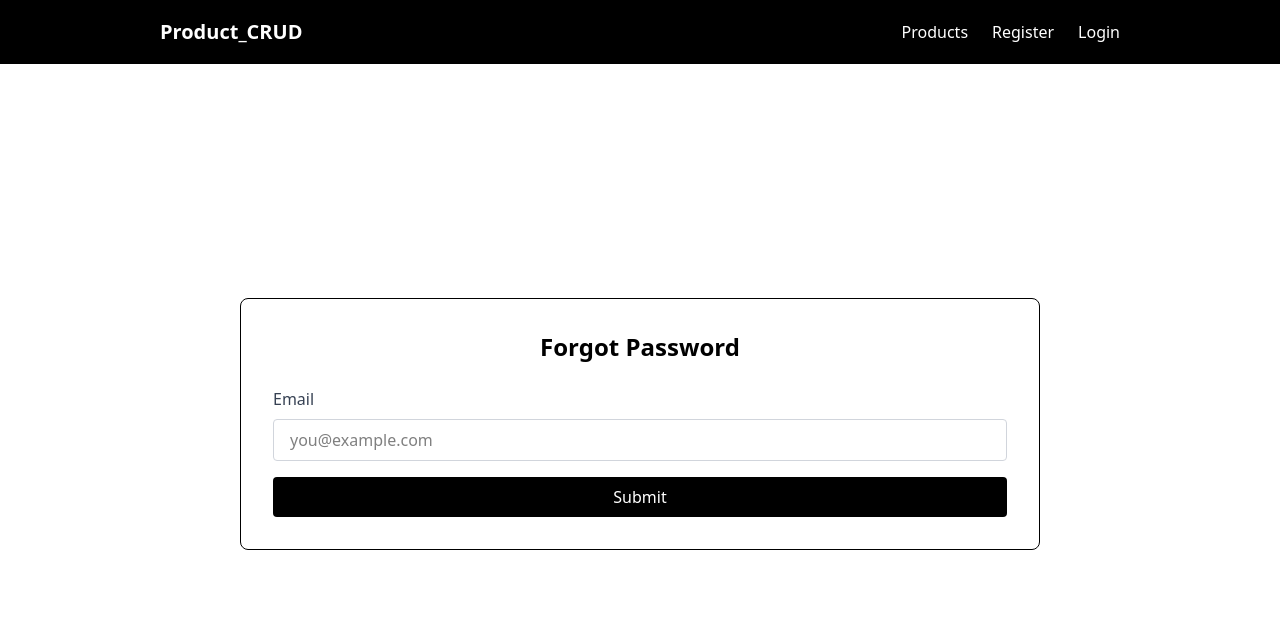
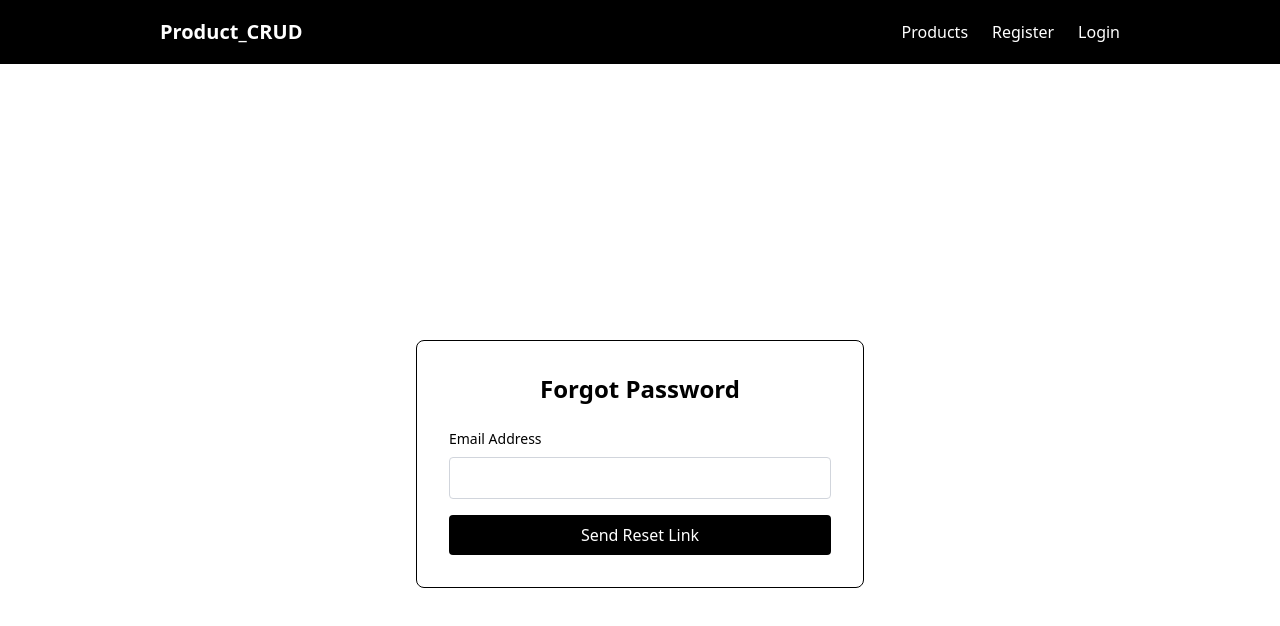
Before and after one commit to Kaosar3662/Product-Crud-React, a React (Vite) app: page /forget-pass in a window 1280 px wide. Shown: the top 626 px of the page. Built offline with nearby package versions, Linux system fonts and the light colour scheme.

Commit message:
Add password reset functionality with email confirmation and validation

```diff
--- a/src/Axios/AxiosCall.jsx
+++ b/src/Axios/AxiosCall.jsx
@@ -11,6 +11,7 @@ const api = axios.create({
   baseURL: 'http://127.0.0.1:8000/api',
   headers: {
     Accept: 'application/json',
+    'Content-Type': 'application/json',
   },
 });
 
@@ -111,6 +112,40 @@ const apiService = {
       throw e;
     }
   },
+
+  // Forgot password
+  forgotPassword: async data => {
+    try {
+      const response = await api.post('/forgot-password', data);
+      return response.data;
+    } catch (error) {
+      console.error('Error sending forgot password request:', error);
+      throw error;
+    }
+  },
+  // Validate reset password token
+  validateResetToken: async data => {
+    try {
+      console.log(data.token, data.email);
+      const response = await api.post('/password-reset/validate', data);
+      return response.data;
+    } catch (error) {
+      console.error('Error validating reset token:', error);
+      throw error;
+    }
+  },
+
+  // Reset password
+  resetPassword: async data => {
+    try {
+      const response = await api.post('/password-reset', data);
+      return response.data;
+    } catch (error) {
+      console.error('Error resetting password:', error);
+      throw error;
+    }
+  },
+
 };
 
 export default apiService;
--- a/src/main.jsx
+++ b/src/main.jsx
@@ -8,6 +8,8 @@ import Register from './pages/Register';
 import Login from './pages/Login';
 import Forget from './pages/Forget';
 import NotFound from './pages/404';
+import EmailConfirmed from './pages/EmailConfirmed';
+import ResetPassword from './pages/ResetPassword';
 
 
 const router = createBrowserRouter([
@@ -21,6 +23,8 @@ const router = createBrowserRouter([
       { path: '/login', element: <Login /> },
       { path: '/forget-pass', element: <Forget /> },
       { path: '/products/:slug', element: <Details /> },
+      { path: '/email-confirmed', element: <EmailConfirmed /> },
+      { path: '/reset-password', element: <ResetPassword /> },
     ],
   },
 ]);
--- /dev/null
+++ b/src/pages/EmailConfirmed.jsx
@@ -0,0 +1,25 @@
+import { Link } from "react-router-dom";
+
+const EmailConfirmed = () => {
+  return (
+    <div className="min-h-screen flex items-center justify-center bg-white">
+      <div className="border border-black rounded-lg p-10 text-center max-w-md w-full">
+        <h1 className="text-2xl font-semibold text-black mb-3">
+          Email Verified ✅
+        </h1>
+        <p className="text-green-700 mb-6">
+          Your email has been successfully confirmed.
+        </p>
+
+        <Link
+          to="/login"
+          className="inline-block px-6 py-3 bg-black text-white rounded-lg transition-colors duration-200 hover:bg-blue-600"
+        >
+          Go to Login
+        </Link>
+      </div>
+    </div>
+  );
+};
+
+export default EmailConfirmed;
--- a/src/pages/Forget.jsx
+++ b/src/pages/Forget.jsx
@@ -1,47 +1,64 @@
+import React, { useState } from 'react';
+import { Link } from 'react-router-dom';
+import apiService from '../Axios/AxiosCall';
 
+export default function Forget() {
+  const [email, setEmail] = useState('');
+  const [submitted, setSubmitted] = useState(false);
 
-import React, { useState } from 'react';
-
-const Forget = () => {
-  const [email, setEmail] = useState('');
-
-  const handleSubmit = (e) => {
+  const handleSubmit = async e => {
     e.preventDefault();
-    //Add forget password request logic here
+    await apiService.forgotPassword({ email });
+    setSubmitted(true);
   };
 
+  if (submitted) {
     return (
-    <div className="flex justify-center items-center min-h-[90vh] bg-white px-4 sm:px-6 lg:px-8">
-      <form
-        onSubmit={handleSubmit}
-        className="p-8 rounded-lg border border-black w-full max-w-2xl"
-        style={{ maxWidth: '800px' }}
+      <div className="fixed inset-0 flex items-center justify-center bg-black bg-opacity-50 z-50">
+        <div
+          className="flex flex-col items-center justify-center border border-black bg-white p-8 rounded-lg max-w-sm w-full"
         >
-        <h2 className="text-2xl font-bold mb-6 text-center">Forgot Password</h2>
-        <div className="mb-4">
-          <label htmlFor="email" className="block text-gray-700 mb-2">
-            Email
+          <h2 className="text-xl text-green-600 font-semibold mb-4">
+            Password reset link sent
+          </h2>
+          <p>Check your mail-box</p>
+          <Link
+            to="/login"
+            className="inline-block mt-4 px-6 py-2 bg-black text-white rounded hover:bg-blue-600"
+          >
+            Go to Login
+          </Link>
+        </div>
+      </div>
+    );
+  }
+
+  return (
+    <div className="min-h-screen flex items-center justify-center bg-white px-4">
+      <div className="bg-white border border-black rounded-lg p-8 max-w-md w-full">
+        <h1 className="text-2xl font-semibold mb-6 text-center">
+          Forgot Password
+        </h1>
+        <form onSubmit={handleSubmit}>
+          <label htmlFor="email" className="block text-sm font-medium mb-2">
+            Email Address
           </label>
           <input
+            id="email"
             type="email"
-            id="email"
-            name="email"
+            required
             value={email}
             onChange={e => setEmail(e.target.value)}
-            placeholder="you@example.com"
-            className="w-full px-4 py-2 border border-gray-300 rounded focus:outline-none focus:ring-2 focus:ring-blue-500"
-            required
+            className="w-full border border-gray-300 rounded px-3 py-2 mb-4 focus:outline-none focus:ring-2 focus:ring-blue-500"
           />
-        </div>
           <button
             type="submit"
             className="w-full bg-black text-white py-2 rounded hover:bg-blue-600 transition-colors"
           >
-          Submit
+            Send Reset Link
           </button>
         </form>
       </div>
+    </div>
   );
-};
-
-export default Forget;
+}
--- /dev/null
+++ b/src/pages/ResetPassword.jsx
@@ -0,0 +1,121 @@
+import React, { useEffect, useState } from "react";
+import { useSearchParams, Link } from "react-router-dom";
+import apiService from '../Axios/AxiosCall';
+
+export default function ResetPassword() {
+  const [searchParams] = useSearchParams();
+  const token = searchParams.get("token");
+  const email = searchParams.get("email");
+
+  const [validToken, setValidToken] = useState(null);
+  const [password, setPassword] = useState("");
+  const [confirmPassword, setConfirmPassword] = useState("");
+  const [resetSuccess, setResetSuccess] = useState(false);
+
+
+  useEffect(() => {
+    if (!token || !email) {
+      // eslint-disable-next-line react-hooks/set-state-in-effect
+      setValidToken(false);
+      return;
+    }
+    apiService.validateResetToken({ email, token })
+    .then(() => setValidToken(true))
+    .catch(() => setValidToken(false));
+  }, [token, email]);
+
+  function handleSubmit(e) {
+    e.preventDefault();
+    if (password !== confirmPassword) {
+      alert("Passwords do not match");
+      return;
+    }
+    apiService.resetPassword({ email, token, new_password: password, confirm_password: confirmPassword })
+    .then(() => setResetSuccess(true))
+    .catch(() => alert("Failed to reset password"));
+  }
+
+
+  if (validToken === false) {
+    return (
+      <div className="fixed inset-0 bg-black bg-opacity-60 flex flex-col justify-center items-center px-6">
+        <div className="bg-white rounded-xl p-8 max-w-md w-full text-center">
+          <h2 className="text-2xl font-semibold mb-4">Link expired</h2>
+          <p className="mb-6">This password reset link is no longer valid.</p>
+          <Link
+            to="/forget-pass"
+            className="inline-block bg-blue-600 hover:bg-blue-700 text-white font-semibold px-6 py-3 rounded-lg"
+            >
+            Request new link
+          </Link>
+        </div>
+      </div>
+    );
+  }
+
+  if (resetSuccess) {
+    return (
+      <div className="fixed inset-0 bg-black bg-opacity-60 flex flex-col justify-center items-center px-6">
+        <div className="bg-white rounded-xl p-8 max-w-md w-full text-center">
+          <h2 className="text-2xl font-semibold mb-4">Password reset successful</h2>
+          <p className="mb-6">You can now log in with your new password.</p>
+          <Link
+            to="/login"
+            className="inline-block bg-blue-600 hover:bg-blue-700 text-white font-semibold px-6 py-3 rounded-lg"
+          >
+            Go to Login
+          </Link>
+        </div>
+      </div>
+    );
+  }
+
+  if (validToken === null) {
+    // no loading
+    return null;
+  }
+
+  return (
+    <div className="min-h-screen flex items-center justify-center bg-white px-4">
+      <div className="max-w-md w-full bg-white rounded-xl border border-black p-8">
+        <h1 className="text-3xl font-bold mb-6 text-center">Reset Password</h1>
+        <form onSubmit={handleSubmit} className="space-y-6">
+          <div>
+            <label htmlFor="password" className="block text-sm font-medium text-gray-700 mb-1">
+              New Password
+            </label>
+            <input
+              id="password"
+              type="password"
+              required
+              value={password}
+              onChange={(e) => setPassword(e.target.value)}
+              className="w-full border border-gray-300 rounded-lg px-4 py-2 focus:outline-none focus:ring-2 focus:ring-blue-500"
+              minLength={6}
+            />
+          </div>
+          <div>
+            <label htmlFor="confirmPassword" className="block text-sm font-medium text-gray-700 mb-1">
+              Confirm Password
+            </label>
+            <input
+              id="confirmPassword"
+              type="password"
+              required
+              value={confirmPassword}
+              onChange={(e) => setConfirmPassword(e.target.value)}
+              className="w-full border border-gray-300 rounded-lg px-4 py-2 focus:outline-none focus:ring-2 focus:ring-blue-500"
+              minLength={6}
+            />
+          </div>
+          <button
+            type="submit"
+            className="w-full bg-black hover:bg-blue-700 text-white font-semibold py-3 rounded-lg"
+          >
+            Reset Password
+          </button>
+        </form>
+      </div>
+    </div>
+  );
+}
```
Lines whose indentation alone changed are shown as unchanged.
